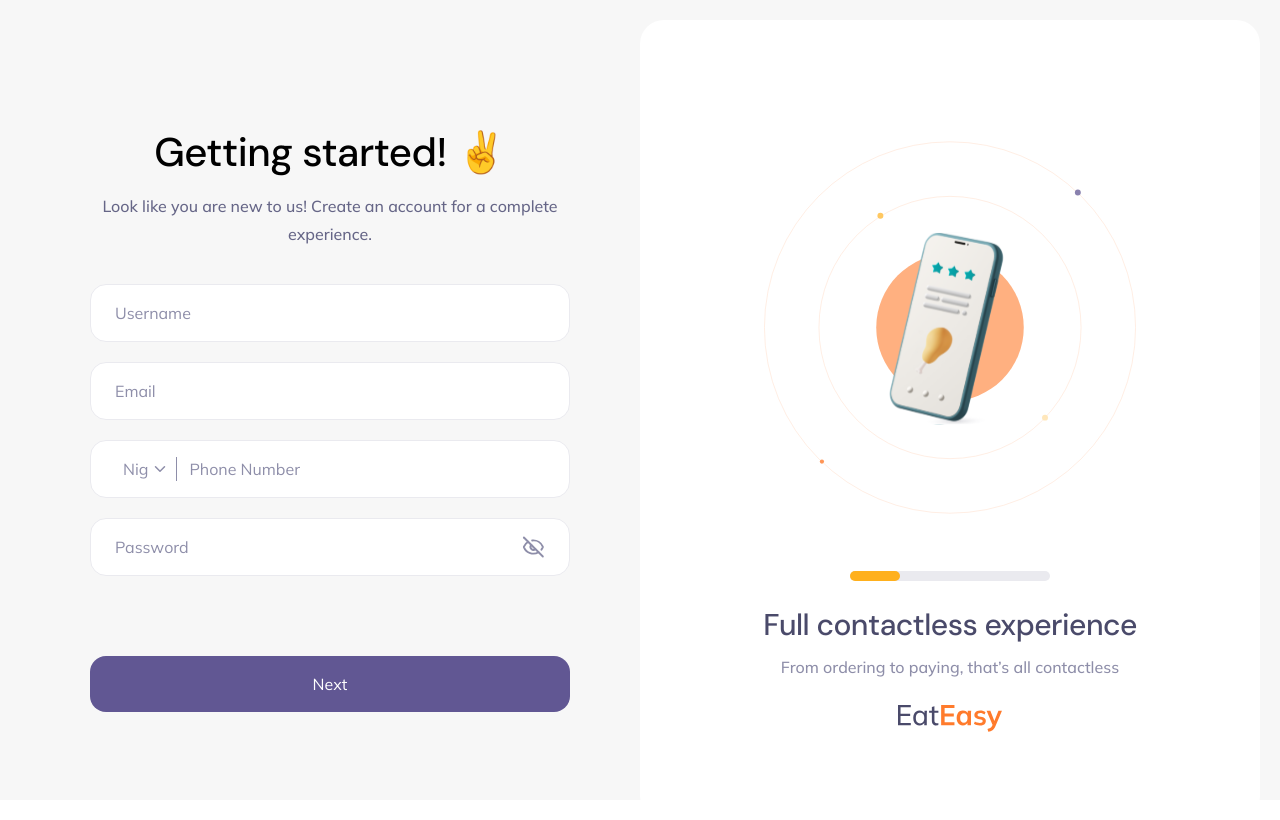
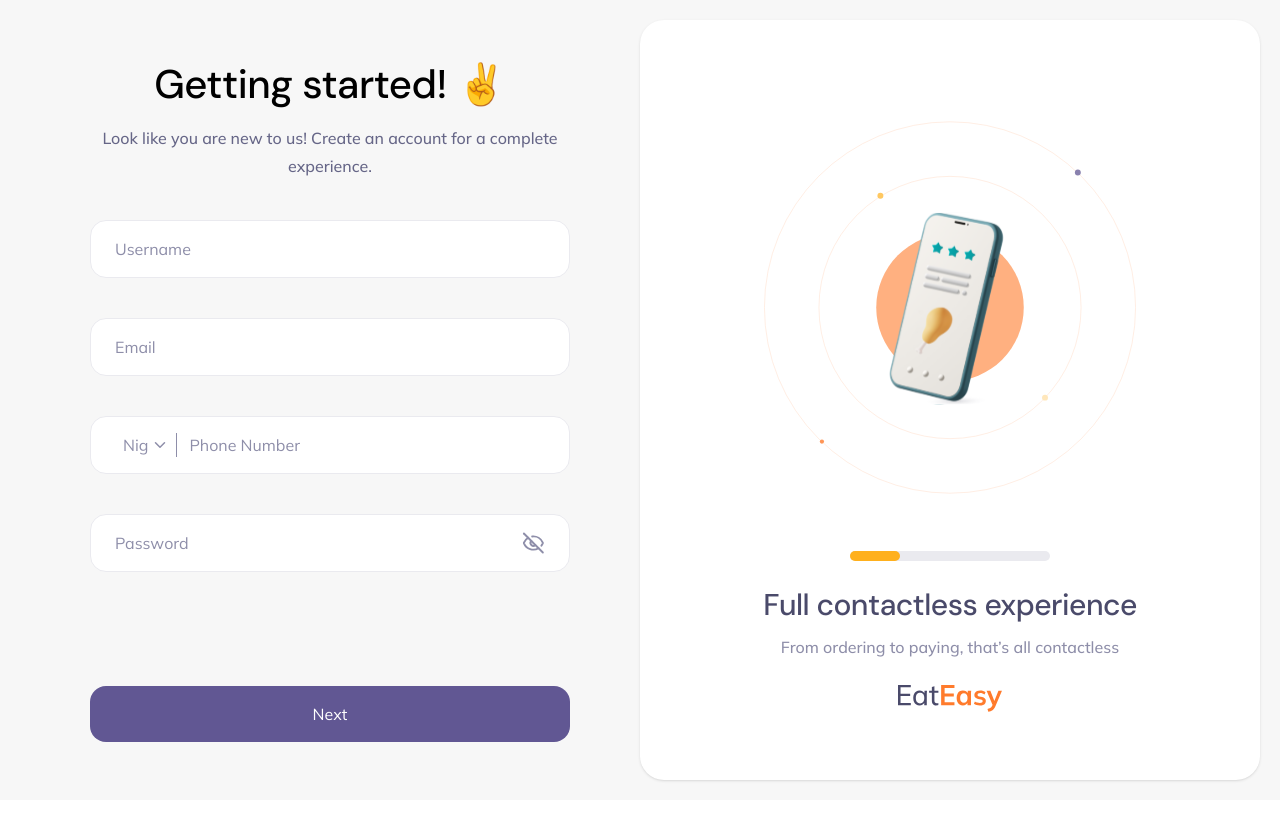
Before and after one commit to Jay-Tiroh/eat-easy, a Next.js app: page /auth/create in a window 1280 px wide. Built offline with nearby package versions, Linux system fonts and the light colour scheme.

Commit message:
finished up light mode for auth pages

```diff
--- a/src/app/globals.css
+++ b/src/app/globals.css
@@ -27,6 +27,10 @@
   @apply flex flex-col justify-center items-center;
 }
 
+@utility v-flex-h-center {
+  @apply flex flex-col items-center justify-start;
+}
+
 /* :root {
   font-family: var(--font-body);
 } */
--- a/src/components/AuthIllustration.tsx
+++ b/src/components/AuthIllustration.tsx
@@ -3,7 +3,7 @@ import React from "react";
 
 const AuthIllustration = () => {
   return (
-    <section className="lg:h-full bg-white flex-vertical-center rounded-3xl gap-6">
+    <section className="lg:h-full bg-white flex-vertical-center rounded-3xl gap-6 lg:shadow-sm">
       <Image
         src={"/assets/images/auth-illustration.svg"}
         alt="auth illustration"
--- a/src/components/CreateForm.tsx
+++ b/src/components/CreateForm.tsx
@@ -9,8 +9,9 @@ const CreateForm = () => {
   const [showPassword, setShowPassword] = React.useState(false);
 
   return (
-    <div className=" gap-9 flex-vertical-center min-h-screen px-5 text-center">
-      <div className="flex-vertical-center gap-4 h-full max-w-[480px]">
+    <div className="  gap-9 flex flex-col items-center  h-full px-5 text-center ">
+      <div className="flex-vertical-center py-10 gap-10   w-full h-4/5">
+        <div className="flex-vertical-center gap-4 max-w-[480px]">
           <h1 className="font-heading font-medium text-[40px] tracking-[-0.5px] leading-12">
             Getting started! ✌️
           </h1>{" "}
@@ -19,8 +20,8 @@ const CreateForm = () => {
             experience.
           </p>
         </div>
-      <div className="flex flex-col items-center gap-20 justify-between! h-full  w-full">
-        <div className="form flex-vertical-center gap-5  w-full">
+
+        <div className="form flex-vertical-center gap-10  w-full">
           <div className="cta bg-white text-neutral-500  border-neutral-150 border rounded-2xl py-4 px-6 max-w-[480px] w-full hover:scale-101 transition-transform duration-200">
             <input
               type="text"
@@ -77,7 +78,8 @@ const CreateForm = () => {
             )}
           </div>
         </div>
-
+      </div>
+      <div className="flex-vertical-center w-full h-1/5">
         <Link href={"/auth/verify-code"} className="w-full flex justify-center">
           <div className="cta bg-primary-purple-2 text-white rounded-2xl py-4 px-6 max-w-[480px] w-full hover:scale-101 transition-transform duration-200 cursor-pointer">
             Next
--- a/src/components/OTPForm.tsx
+++ b/src/components/OTPForm.tsx
@@ -1,9 +1,18 @@
 import React from "react";
 import OtpInput from "./OTPInput";
+import Link from "next/link";
+import { FaArrowLeft } from "react-icons/fa";
 
 const OTPForm = () => {
   return (
-    <div className=" gap-9 flex-vertical-center h-full px-5 text-center">
+    <div className="  flex flex-col items-center h-full px-5 text-center">
+      <div className="md:flex-vertical-center! v-flex-h-center gap-9 py-5 h-3/4 w-full">
+        <Link
+          href="/auth/create"
+          className="text-primary-purple-2 py-4 px-6 flex justify-center items-center self-start gap-2  cursor-pointer hover:underline font-semibold bg-white shadow-sm rounded-2xl hover:scale-101 transition-transform duration-200 md:hidden"
+        >
+          <FaArrowLeft className="fill-primary-purple-2 size-4" />
+        </Link>
         <div className="flex-vertical-center gap-4 max-w-[480px]">
           <h1 className="font-heading font-medium text-[40px] tracking-[-0.5px] leading-12">
             Verify Code ⚡️
@@ -23,8 +32,19 @@ const OTPForm = () => {
             </span>
           </div>
         </div>
-      <div className="cta bg-primary-purple-2 text-white rounded-2xl py-4 px-6 max-w-[480px] w-full hover:scale-101 transition-transform duration-200 cursor-pointer">
+      </div>
+
+      <div className="max-w-[480px] w-full h-1/4 flex justify-center items-center gap-4 ">
+        <Link
+          href="/auth/create"
+          className="text-primary-purple-2 py-4 px-6 hidden md:flex justify-center items-center gap-2 w-1/3 cursor-pointer hover:underline font-semibold bg-white shadow-sm rounded-2xl hover:scale-101 transition-transform duration-200 "
+        >
+          <FaArrowLeft className="fill-primary-purple-2 size-4" />
+          <span>Back</span>
+        </Link>
+        <div className="cta bg-primary-purple-2 text-white rounded-2xl py-4 px-6  w-full hover:scale-101 transition-transform duration-200 cursor-pointer">
           Next
+        </div>
       </div>
     </div>
   );
```
Lines whose indentation alone changed are shown as unchanged.
